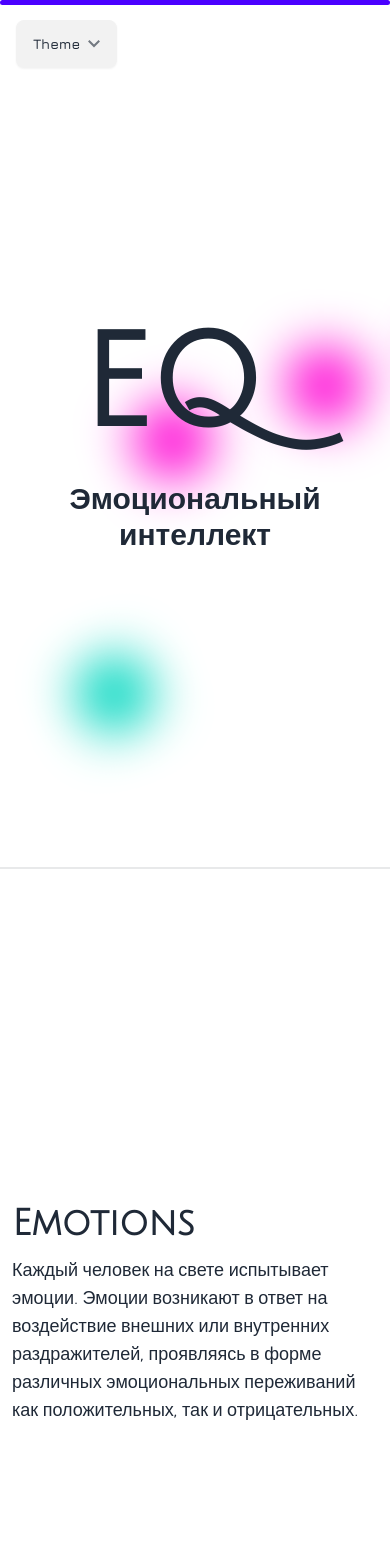
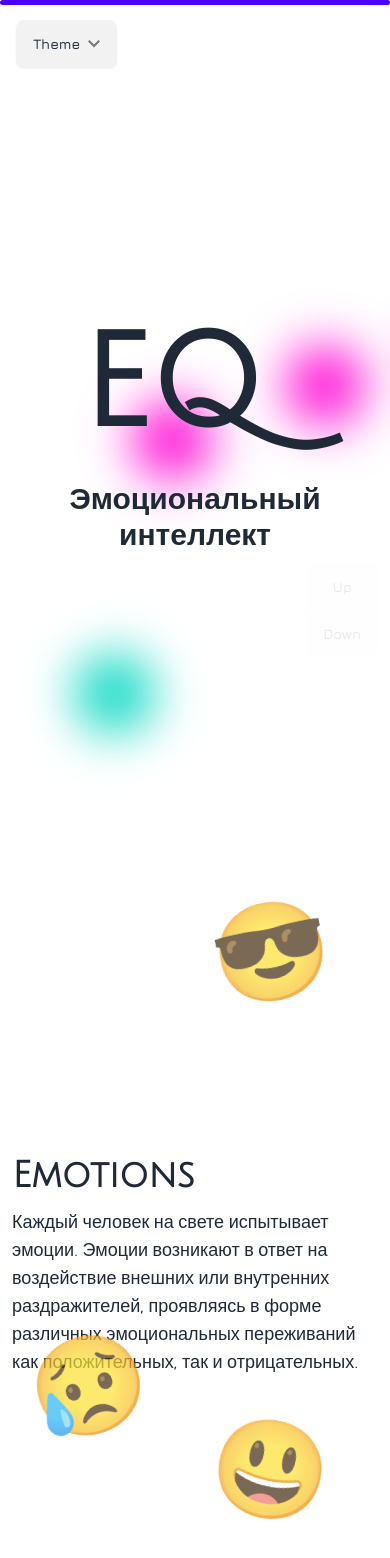
Before and after one commit to GreatFireDragon/emotional-intelligence, a SvelteKit app: page / in a window 390 px wide. Shown: the top 1558 px of the page. Built offline with nearby package versions, Linux system fonts and the light colour scheme.

Commit message:
Button that helps with scrolling added

```diff
--- a/src/app.pcss
+++ b/src/app.pcss
@@ -13,7 +13,7 @@
   }
 
   section {
-    @apply container h-screen px-3 py-4 snap-center flex flex-col justify-center gap-3  md:py-16;
+    @apply container relative h-screen px-3 py-4 snap-center snap-always flex flex-col justify-center gap-3 md:py-16 select-none;
   }
   section > h2 {
     @apply text-4xl sm:text-5xl md:text-7xl;
--- a/src/routes/+page.svelte
+++ b/src/routes/+page.svelte
@@ -3,12 +3,35 @@
   import Emotions2 from "./Emotions2.svelte";
   import Emotions1 from "./Emotions1.svelte";
   import Header from "./Header.svelte";
+
+  import { onMount } from "svelte";
+
+  let scrollY = 0;
+  let windowHeight;
+
+  function scrollUpDown(e) {
+    const direction = e.target.textContent === "Up" ? -1 : 1;
+
+    document.documentElement.scrollTo({
+      top: scrollY + windowHeight * direction,
+      behavior: "smooth",
+    });
+  }
 </script>
 
-<Header />
+<div
+  class="fixed z-50 transition-all duration-500 join join-vertical top-2/3 right-3 opacity-10 hover:opacity-50"
+>
+  <button class="btn join-item" on:click={scrollUpDown}>Up</button>
+  <button class="btn join-item" on:click={scrollUpDown}>Down</button>
+</div>
 
-<div class="divider" />
+<main>
+  <Header />
 
-<Emotions1 />
-<Emotions2 />
-<Emotions3 />
+  <Emotions1 />
+  <Emotions2 />
+  <Emotions3 />
+</main>
+
+<svelte:window bind:scrollY bind:outerHeight={windowHeight} />
--- a/src/routes/Emotions1.svelte
+++ b/src/routes/Emotions1.svelte
@@ -6,7 +6,7 @@
   let emojis;
 
   onMount(() => {
-    scroll(animate(emojis, { y: [-800, 800] }), {
+    scroll(animate(emojis, { y: [-400, 400] }), {
       target: emojis,
     });
   });
@@ -21,10 +21,10 @@
     положительных, так и отрицательных.
   </p>
 
-  <div bind:this={emojis} id="emojis" class="absolute top-0 left-0 w-screen h-screen text-8xl">
-    <span class="rotate-12">😃</span>
-    <span class="-rotate-[20deg]">😥</span>
-    <span class=" -rotate-12">😎</span>
+  <div bind:this={emojis} id="emojis" class="absolute pointer-events-none text-8xl left-1/2">
+    <span class="rotate-12 top-[30vh] left-[1rem]">😃</span>
+    <span class="-rotate-[20deg] top-[20vh] right-[12vw]">😥</span>
+    <span class=" -rotate-12 bottom-[20vh] left-[1rem]">😎</span>
   </div>
 </section>
 
--- a/src/routes/Header.svelte
+++ b/src/routes/Header.svelte
@@ -1,4 +1,4 @@
-<header class="flex flex-col items-center justify-center h-screen py-20 snap-center">
+<header class="flex flex-col items-center justify-center h-screen py-20 select-none snap-center">
   <h1 class="sm:text-[17rem] text-[8rem] md:text-[20rem] font-display font-bold pr-[12vw]">EQ</h1>
 
   <h2 class="text-3xl text-center sm:text-6xl md:text-7xl font-jura">
```
